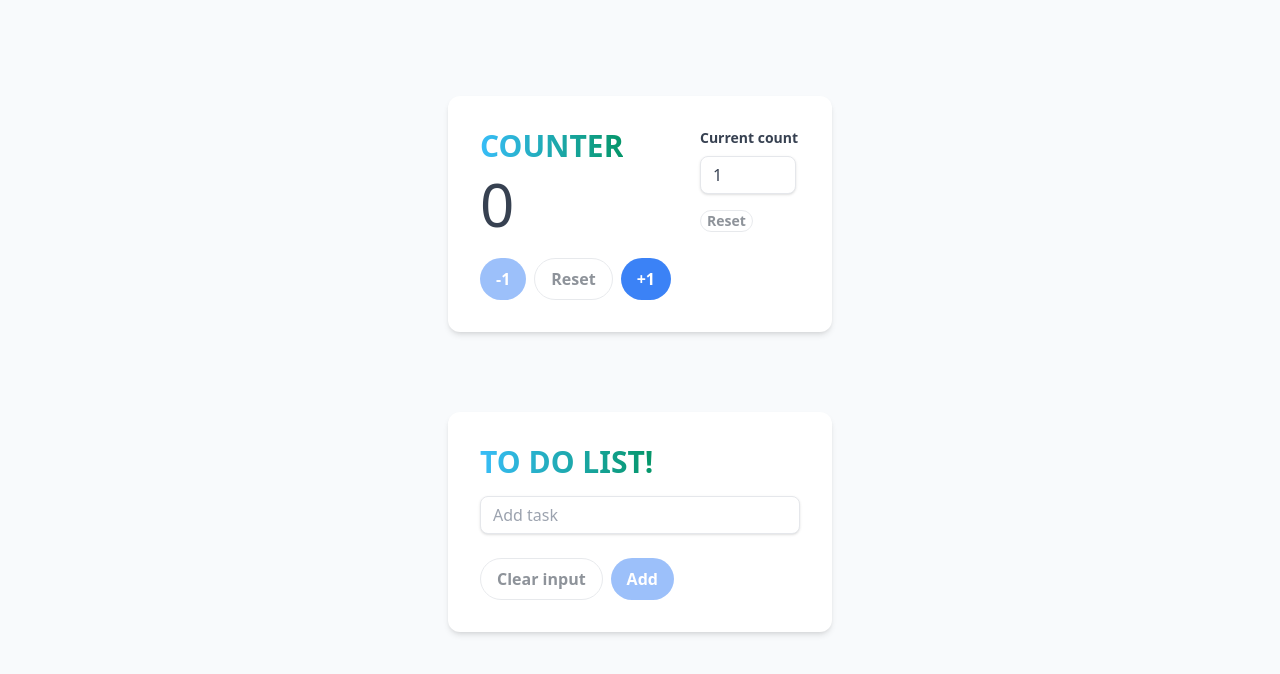
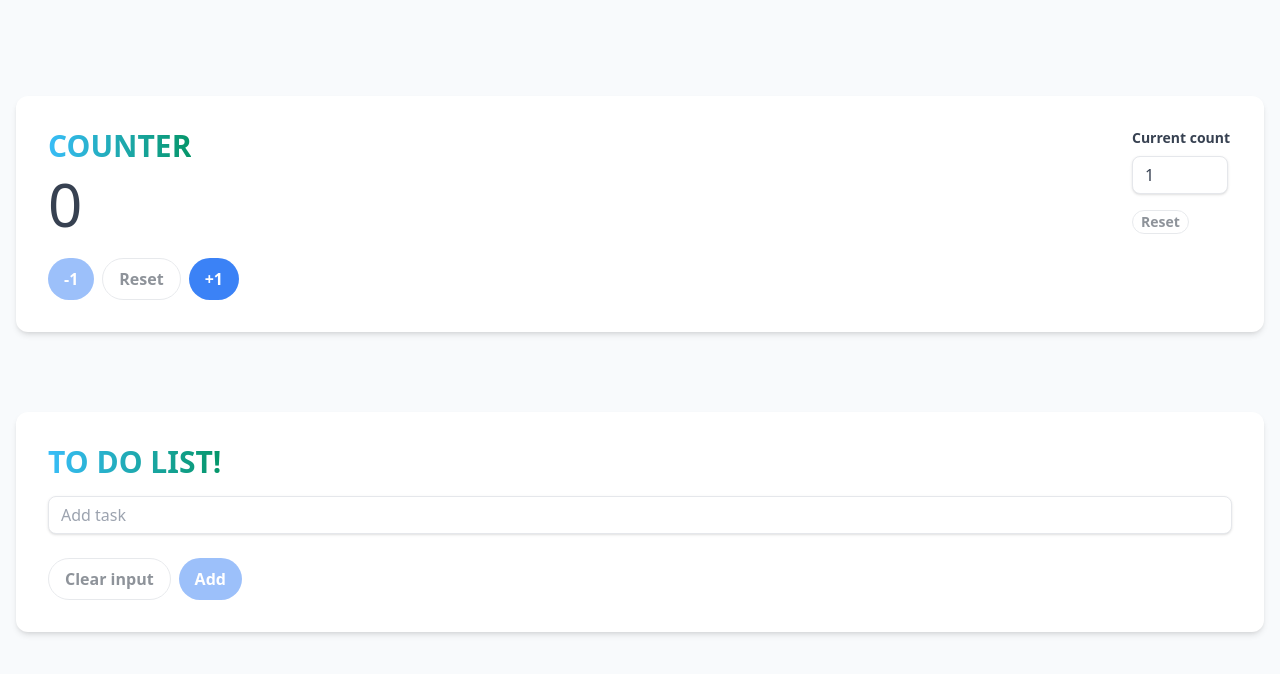
Before and after one commit to argierincon/react-2024, a React (Vite) app: page / in a window 1280 px wide. Shown: the top 674 px of the page. Built offline with nearby package versions, Linux system fonts and the light colour scheme.

Commit message:
refactor: update some styles

```diff
--- a/src/assets/index.css
+++ b/src/assets/index.css
@@ -1,3 +1,7 @@
+#root {
+  height: 100vh;
+}
+
 /* HEADERS */
 /* ----- primary */
 .heading-primary {
@@ -19,7 +23,7 @@
 }
 
 .btn--small {
-  @apply w-fit px-1.5 text-sm;
+  @apply w-fit min-w-6 min-h-6 px-2 text-sm;
 }
 
 .btn:disabled,
@@ -55,7 +59,8 @@
 
 /* CARDS */
 .card-primary {
-  @apply p-8 min-w-56	max-w-sm bg-white rounded-xl overflow-hidden shadow-md;
+  @apply p-8 bg-white rounded-xl overflow-hidden shadow-md;
+  /* min-w-56	max-w-sm */
 }
 
 /* INPUTS */
```
